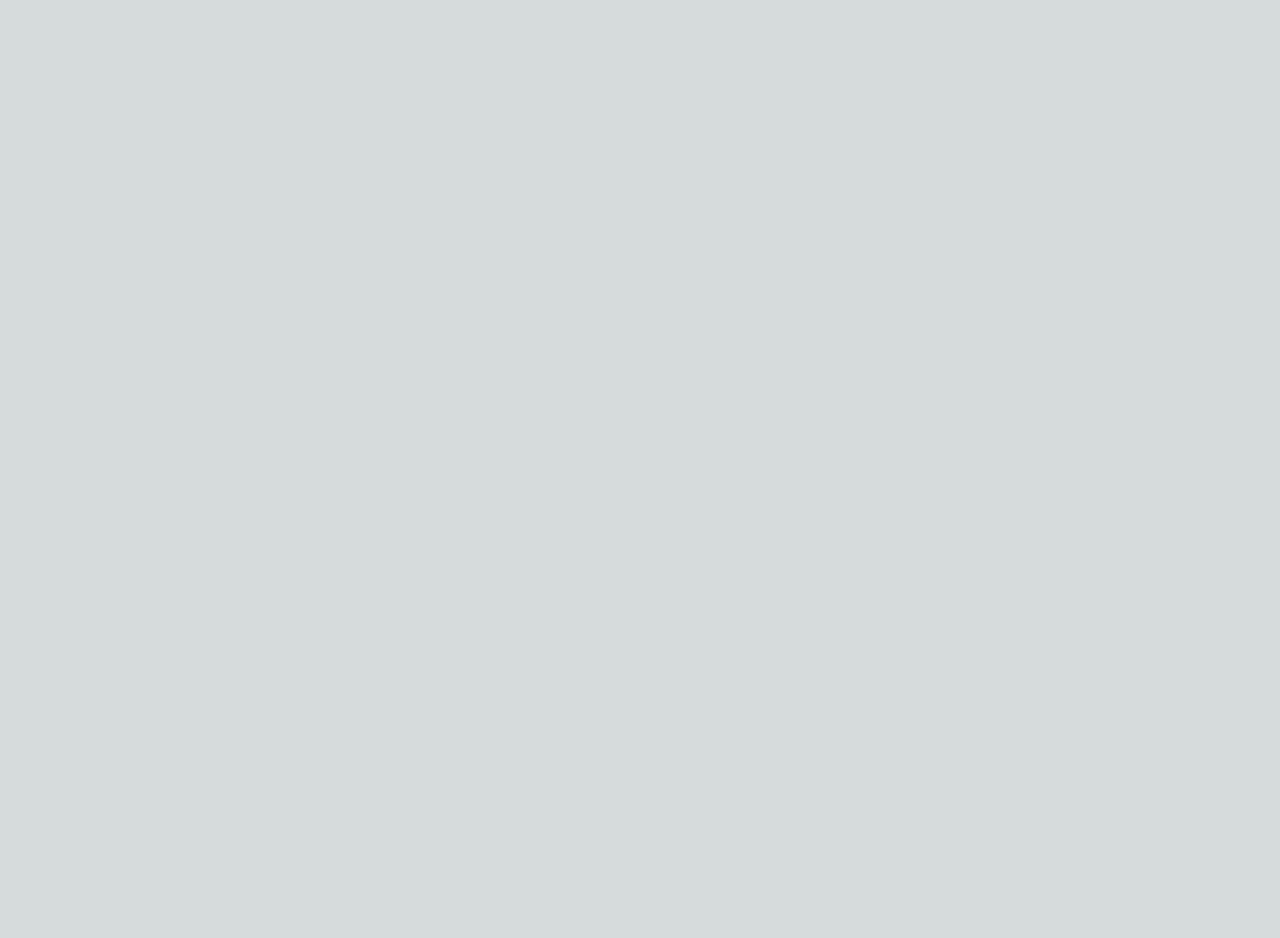
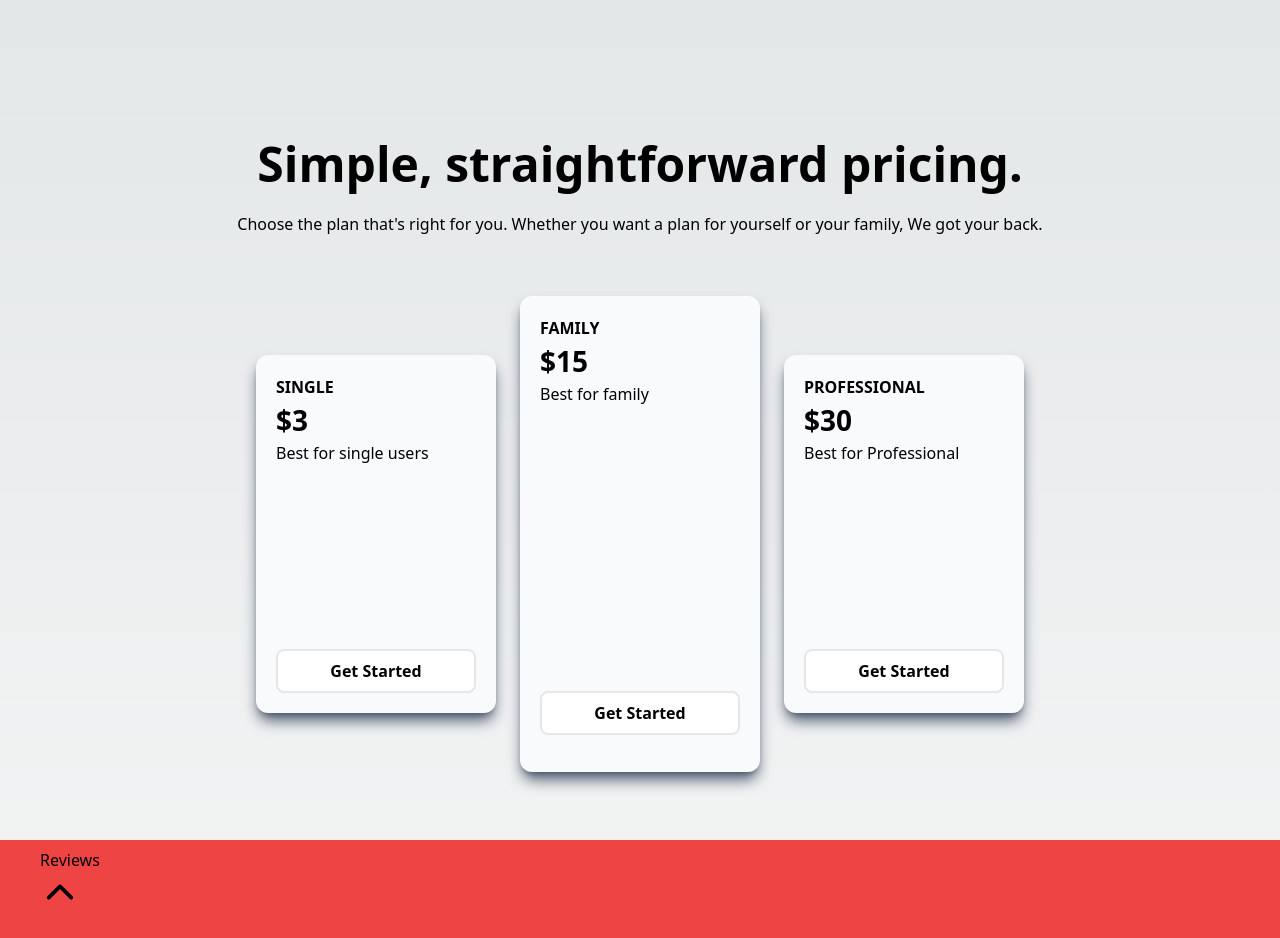
Before and after one commit to ishk9/getYourDiet, a Next.js app in the folder client/: page / in a window 1280 px wide. Shown: the part 800-1738 px from the top of the page. Before the commit the page ends 800 px from the top, so only its background shows below. Built offline with nearby package versions, Linux system fonts and the light colour scheme.

Commit message:
Added other pages

```diff
--- a/client/app/page.js
+++ b/client/app/page.js
@@ -1,13 +1,20 @@
+"use client";
+import React, { useRef } from "react";
 import Navbar from "@/components/Navbar";
 import LandingPage from "./Landing/page";
+import PricingPage from "./Pricing/page";
+import Reviews from "./Reviews/page";
 
 
 
 export default function Home() {
+
   return (
-    <main className="flex h-screen flex-col items-center justify-between px-10 py-6">
+    <main className="overflow-x-hidden">
       <Navbar />
       <LandingPage />
+      <PricingPage />
+      <Reviews />
     </main>
   );
 }
```
